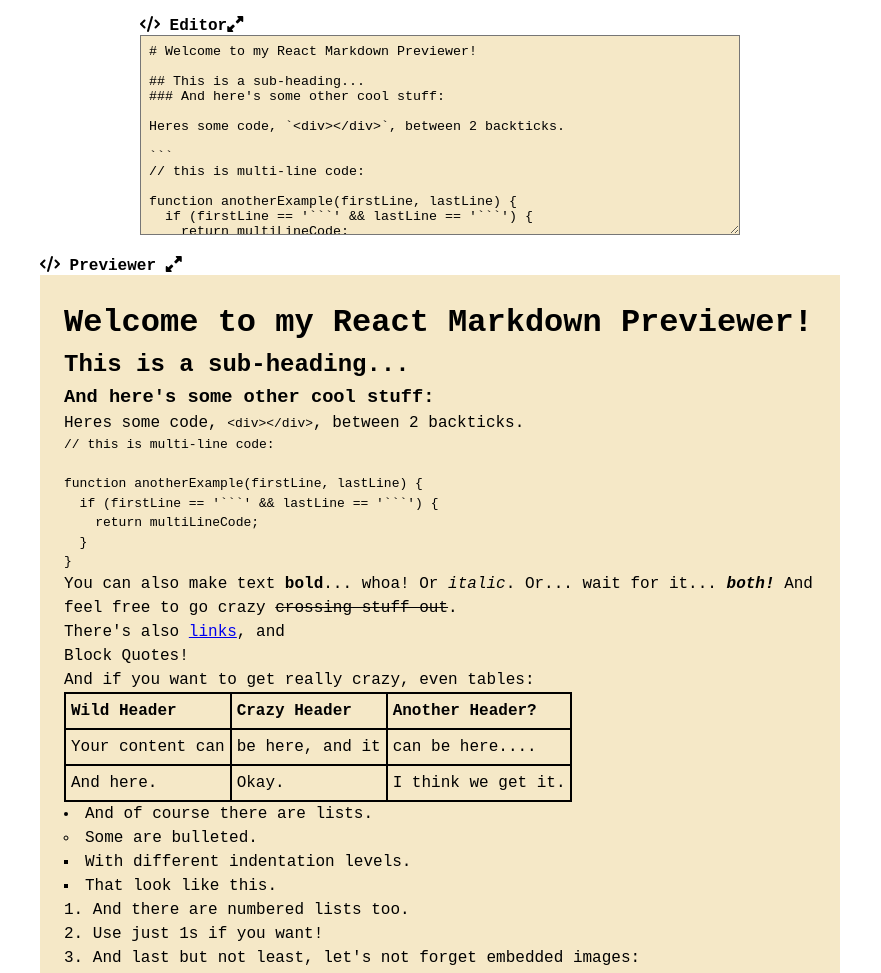
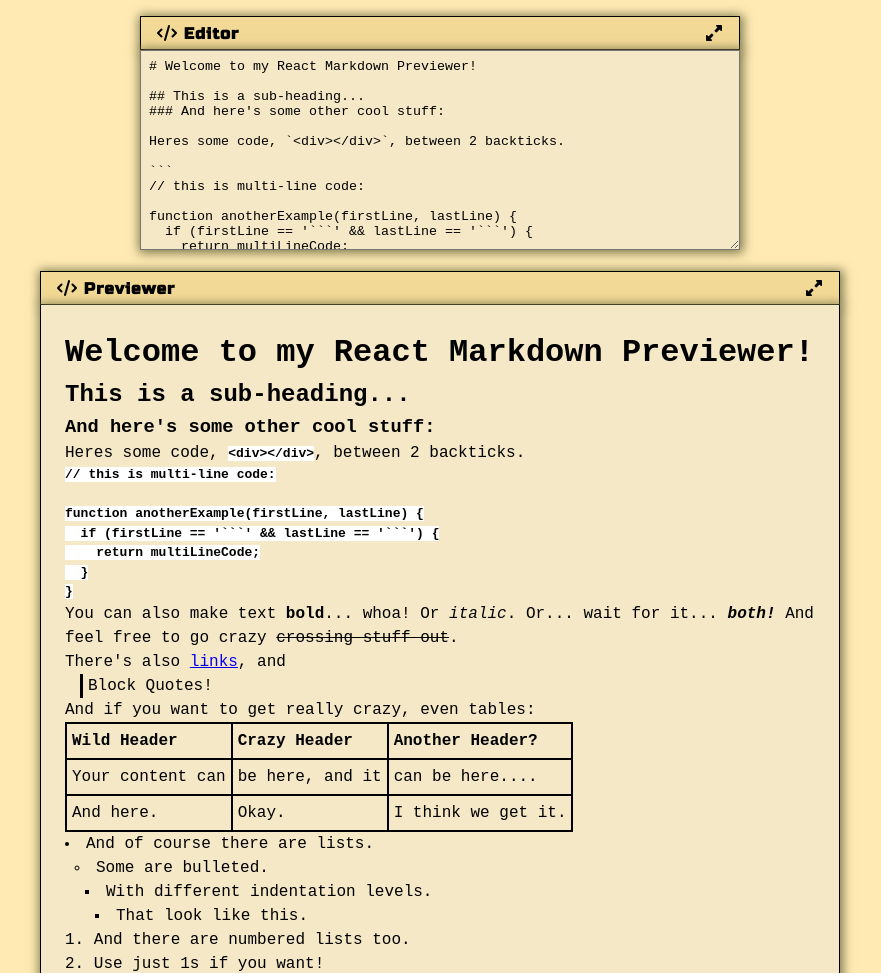
Before and after one commit to doleetos/markdown-previewer, a plain HTML site: page index.html in a window 1280 px wide. Shown: the top 973 px of the page, without its empty margins (200-1081 px from the left). Drawn offline with nearby package versions, Linux system fonts and the light colour scheme.

Commit message:
updated styles

```diff
--- a/styles.css
+++ b/styles.css
@@ -1,3 +1,5 @@
+@import url('https://fonts.googleapis.com/css2?family=Russo+One&display=swap');
+
 * {
     margin: 0;
     padding: 0;
@@ -5,6 +7,7 @@
 }
 
 :root {
+    background-color: #ffeab4;
     font-family: 'Courier New', Courier, monospace;
 }
 
@@ -17,10 +20,24 @@ body {
     margin: 1rem auto;
 }
 
+#editor-bar, #preview-bar {
+    background-color: #f3d996;
+    border: 1px solid black;
+    box-shadow: 1px 1px 10px 2px #7a784b;
+    font-family: 'Russo One', sans-serif;
+    letter-spacing: 1px;
+    height: 20px;
+    padding: 1rem;
+    display: flex;
+    align-items: center;
+    justify-content: space-between;
+}
+
 #editor, #preview {
     background-color: #F5E8C7;
     width: 100%;
     min-height: 200px;
+    box-shadow: 1px 1px 10px 2px #7a784b;
 }
 
 #editor {
@@ -38,6 +55,9 @@ body {
 }
 
 #preview {
+    border-width: 0 1px 1px 1px;
+    border-color: black;
+    border-style: solid;
     padding: 1.5rem;
     text-align: left;
     line-height: 1.5;
@@ -57,3 +77,30 @@ body {
 #preview ul, ol {
     list-style-position: inside;
 }
+
+.expand {
+    height: 100vh;
+}
+
+#preview code {
+    font-weight: bold;
+    background-color: white;
+}
+
+blockquote {
+    border-left: 3px solid black;
+    margin-left: 15px;
+}
+
+blockquote p {
+    margin-left: 5px;
+}
+
+ul ul {
+    list-style-type: circle;
+    margin-left: 10px;
+}
+
+ul ul ul {
+    list-style-type: square;
+}
```
